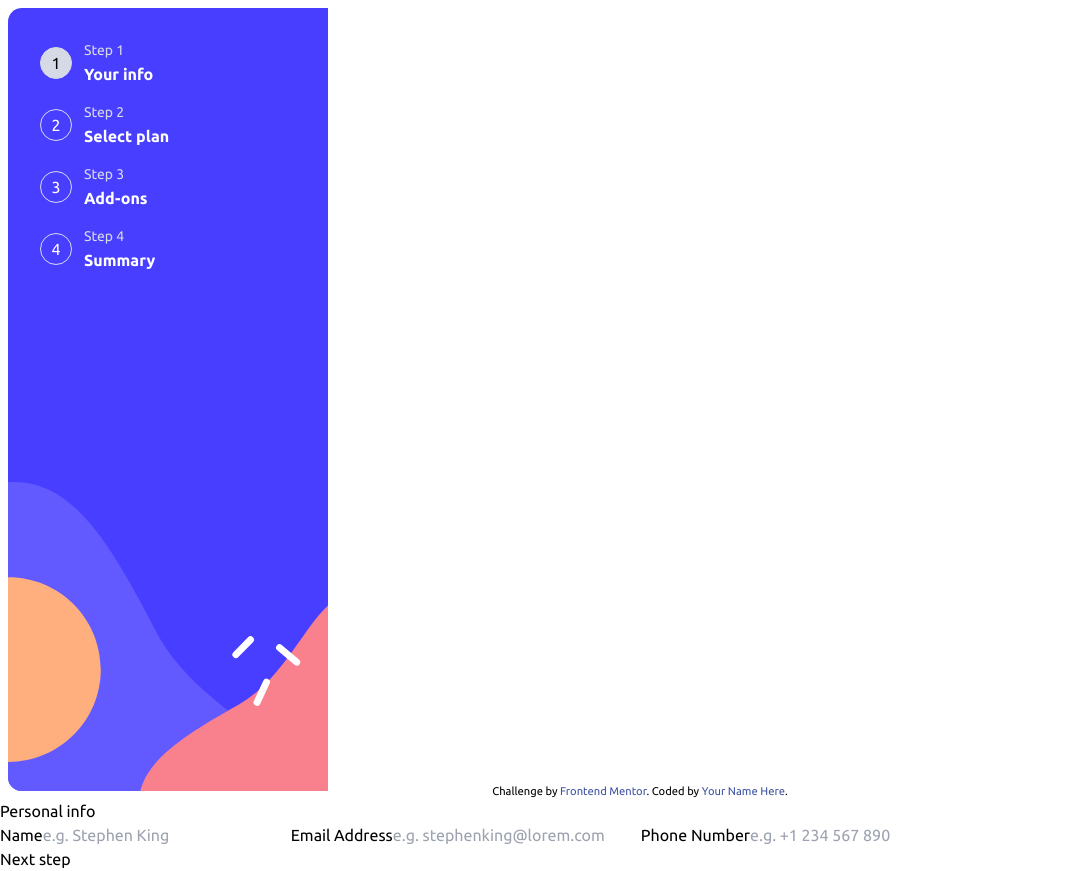
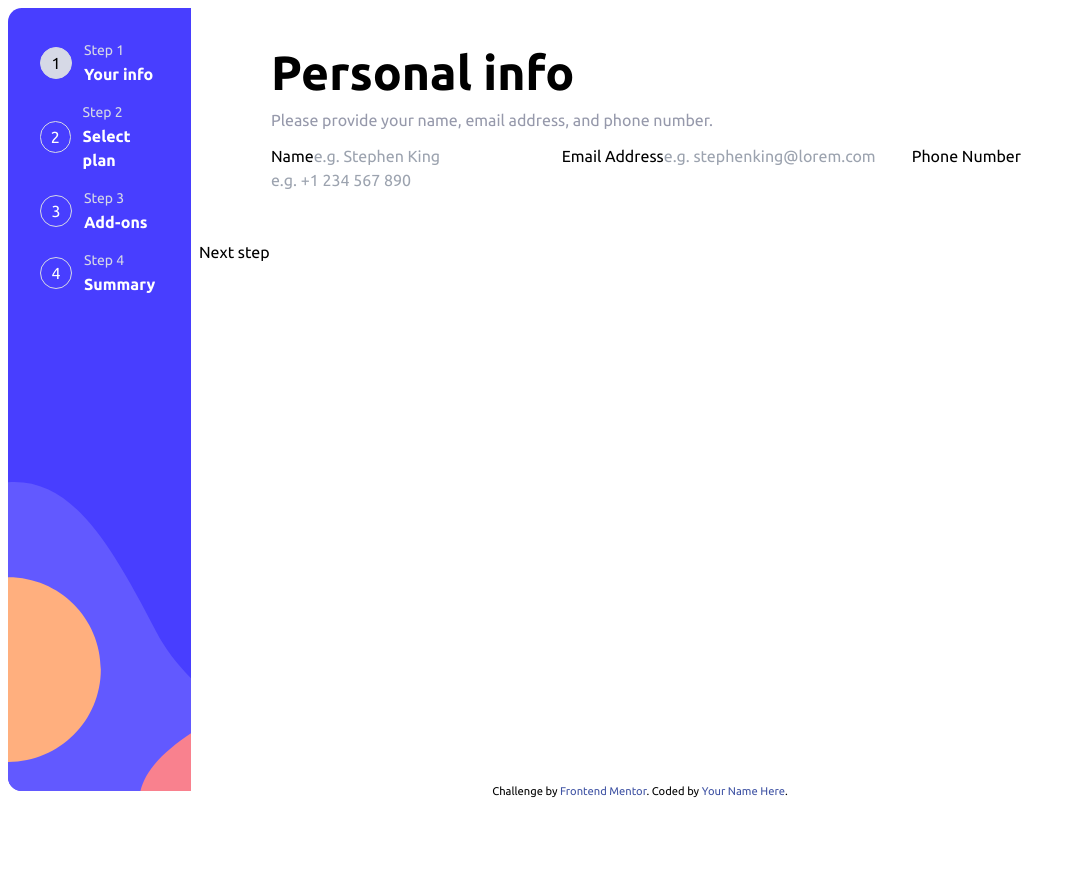
Before and after one commit to Ruchdane/fem-multi-step-form, a React (Vite) app: page / in a window 1280 px wide. Shown: the whole page, without its empty margins (0-1083 px from the left). After the commit the page ends 800 px from the top, so only its background shows below. Built offline with nearby package versions, Linux system fonts and the light colour scheme.

Commit message:
Step Card and Step list tweaking

```diff
--- a/index.html
+++ b/index.html
@@ -10,7 +10,7 @@
 </head>
 
 <body class="h-screen flex justify-items flex-col">
-  <main id="root" class="h-full"></main>
+  <main id="root" class="bg-magnolia md:bg-white h-full md:flex"></main>
   <footer class="attribution">
     Challenge by <a href="https://www.frontendmentor.io?ref=challenge" target="_blank">Frontend Mentor</a>.
     Coded by <a href="#">Your Name Here</a>.
--- a/src/App.jsx
+++ b/src/App.jsx
@@ -58,7 +58,7 @@ function App() {
   return (
     <>
       <StepList steps={steps} active_elt={active_step} onchange={step => set_active_step(step)}/>
-
+      <form>
       <StepCard
         active={active_step == 0}
         title="Personal info"
@@ -130,6 +130,7 @@ function App() {
     to email us at support@loremgaming.com.
     </div> : null}
     <StepAction idx={active_step} back={go_back} next={next_step} confirm={confirm}/>
+    </form>
       </>
   )
 }
--- a/src/components/step-card.jsx
+++ b/src/components/step-card.jsx
@@ -7,9 +7,13 @@
 //    <input>
 // </StepCard>
 export function StepCard(props){
-  return props.active ? <article>
-    <h1>{props.title}</h1>
-    <p> {props.decription}</p>
-    {props.children}
+  console.log(props.description);
+  return props.active ?
+    <article className="drop-shadow-lg rounded-lg flex flex-col gap-3 bg-white -mt-12  m-6 p-6 md:mx-12 md:mt-6 md:drop-shadow-none">
+      <h1 className="text-2xl md:text-5xl font-bold">{props.title}</h1>
+      <p className="text-cool-gray"> {props.description}</p>
+      <div>
+        {props.children}
+      </div>
     </article>: null;
 }
--- a/src/components/step.jsx
+++ b/src/components/step.jsx
@@ -5,8 +5,9 @@
 // active
 // name
 function StepElement(props){
-  let  className = "p-2 w-8 h-8 self-center rounded-full flex items-center justify-center border border-primary" + (props.active ? " cursor-not-allowed  bg-light-gray" : " cursor-pointer text-white");
-  return <li className="flex md:gap-3 w-fit" onClick={() => props.onchange(props.idx - 1)}>
+  let cursor = props.active ? " cursor-not-allowed" : "cursor-pointer";
+  let  className = "p-2 w-8 h-8 self-center rounded-full flex items-center justify-center border border-primary" + (props.active ? " bg-light-gray" : " text-white");
+  return <li className={"flex md:gap-3 w-fit " + cursor} onClick={() => props.onchange(props.idx - 1)}>
     <div className={className}>
       {props.idx}
     </div>
@@ -22,7 +23,7 @@ function StepElement(props){
 // active_element
 // onchange
 export function StepList(props){
-  return <nav className="bg-mobile md:bg-desktop bg-cover bg-no-repeat md:m-2 md:max-w-xs md:h-full">
+  return <nav className="bg-mobile h-40  md:bg-desktop bg-cover bg-no-repeat md:m-2 md:max-w-xs md:h-full">
     <ul className="flex gap-4 md:flex-col py-8 md:p-8 place-content-center ">
      {props.steps.map((step,i) =>
       <StepElement key={i} name={step} idx={i + 1} active={ props.active_elt === i} onchange={props.onchange}/> )}
```
